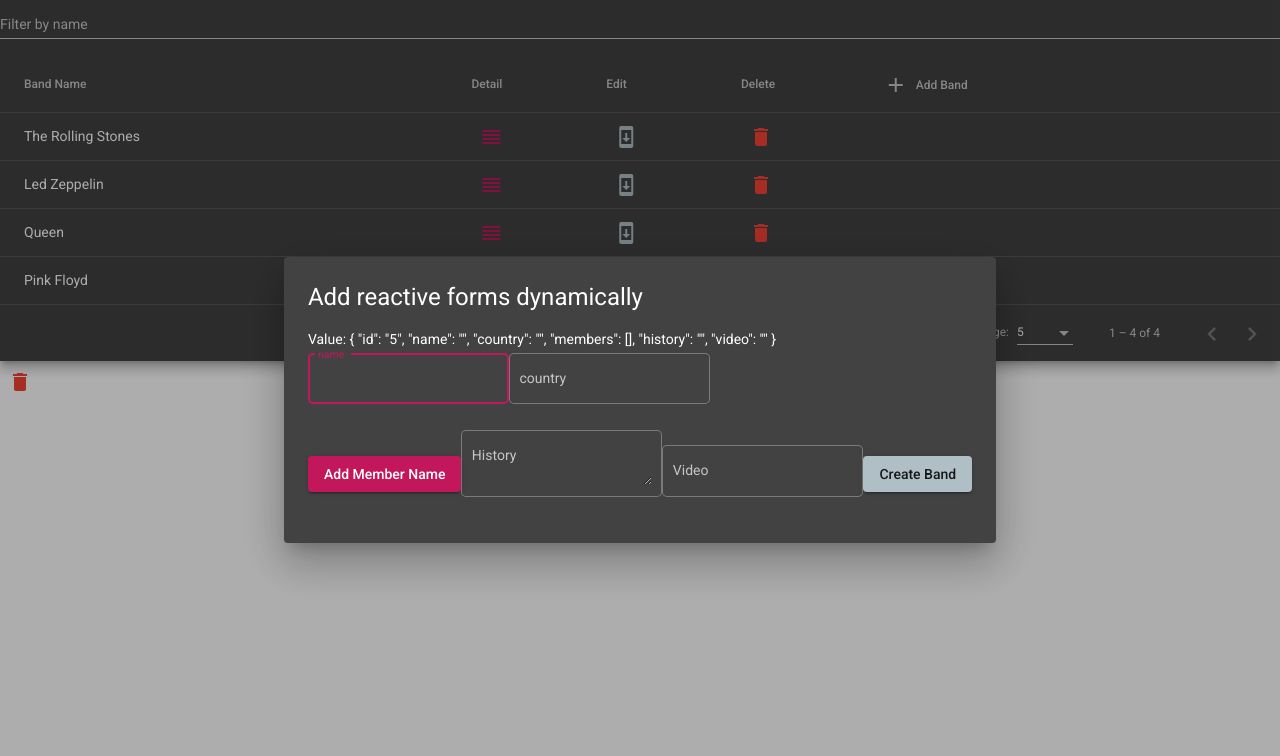
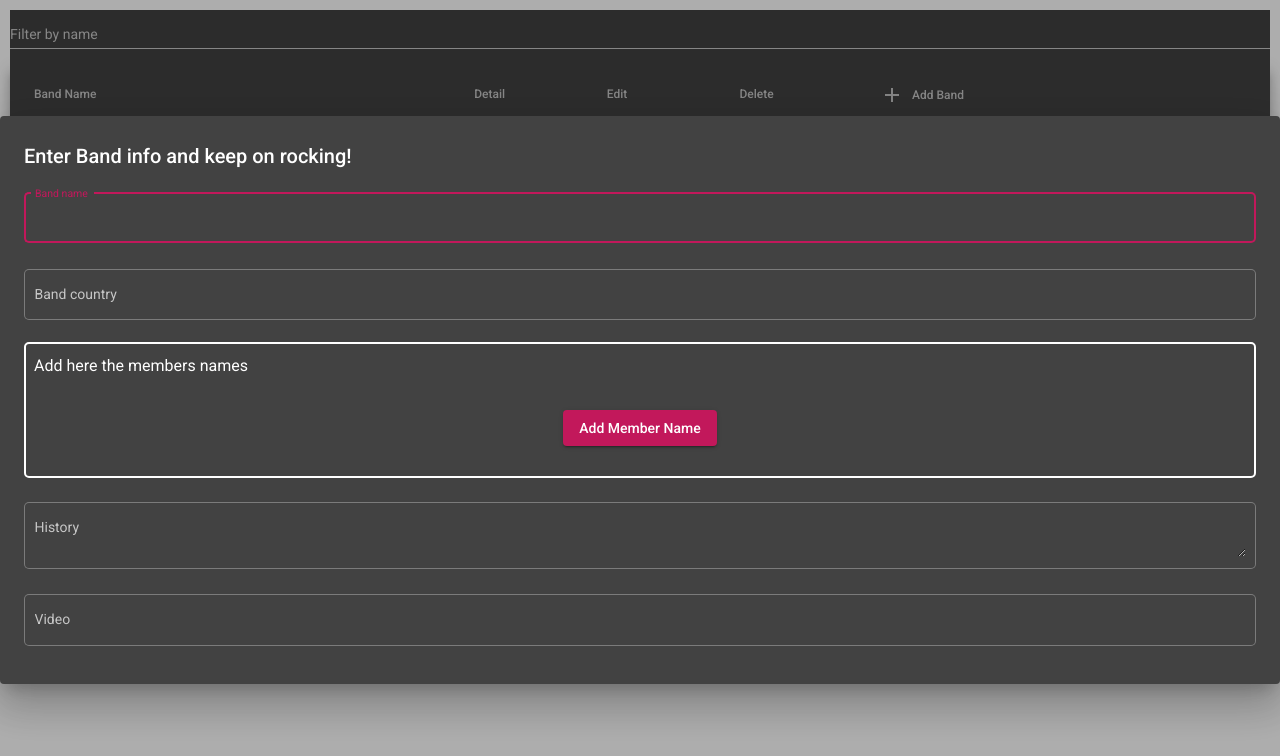
Before and after one commit to PabloGarciaNieto/rock-bands, an Angular app: page / in a window 1280 px wide. Both pictures are taken after a click on the button "add". Shown: the top 756 px of the page. Built offline with nearby package versions, Linux system fonts and the light colour scheme.

Commit message:
css og new-band-dialog-component and bug fixed in openNewBandDialog()

```diff
--- a/src/app/new-band-dialog/new-band-dialog.component.html
+++ b/src/app/new-band-dialog/new-band-dialog.component.html
@@ -1,30 +1,37 @@
 <mat-dialog-content>
     <div class="title">
-        <h1>Add reactive forms dynamically</h1>
-        Value: {{ newBandForm.value | json }}
+        <h2>Enter Band info and keep on rocking!</h2>
+        <!-- Value: {{ newBandForm.value | json }} -->
     </div>
-    <form [formGroup]="newBandForm" class="array-form">
+    <form [formGroup]="newBandForm" class="form-container">
         <mat-form-field appearance="outline">
-            <mat-label>name</mat-label>
-            <input matInput placeholder="name" formControlName="name">
+            <mat-label>Band name</mat-label>
+            <input matInput placeholder="Band name" formControlName="name">
         </mat-form-field>
         <mat-form-field appearance="outline">
-            <mat-label>country</mat-label>
-            <input matInput placeholder="country" formControlName="country">
+            <mat-label>Band country</mat-label>
+            <input matInput placeholder="Band country" formControlName="country">
         </mat-form-field>
-        <div formArrayName="members" class="">
-            <div *ngFor="let memberName of membersNames.controls; let i = index" [formGroupName]="i" class="phones">
-                <h4>Member {{ (i + 1) }}</h4>
-                <mat-form-field>
-                    <input matInput placeholder="name" formControlName="name">
-                </mat-form-field>
-                <mat-form-field>
-                    <input matInput placeholder="surname" formControlName="surname">
-                </mat-form-field>
-                <button mat-raised-button color="warn" (click)="deleteMember(i)">Delete</button>
+        <div class="bandMembers-names-container">
+            <div formArrayName="members">
+                <h3>Add here the members names</h3>
+                <div *ngFor="let memberName of membersNames.controls; let i = index" [formGroupName]="i" class="member-name-container">
+                    <h4>{{(i + 1)}} Band member : {{ newBandForm.value.members[i].name }} {{ newBandForm.value.members[i].surname }}</h4>
+                    <div class="name-control">
+                        <mat-form-field appearance="outline">
+                            <input matInput placeholder="Member name" formControlName="name">
+                        </mat-form-field>
+                        <mat-form-field appearance="outline">
+                            <input matInput placeholder="Member surname" formControlName="surname">
+                        </mat-form-field>
+                    </div>
+                    <button mat-raised-button color="warn" (click)="deleteMember(i)">Delete Name</button>
+                </div>
+            </div>
+            <div class="button-container button-container--add">
+                <button mat-raised-button color="primary" (click)="addMemberName()">Add Member Name</button>
             </div>
         </div>
-        <button mat-raised-button color="primary" (click)="addMemberName()">Add Member Name</button>
         <mat-form-field appearance="outline">
             <mat-label>History</mat-label>
             <textarea matInput placeholder="history" formControlName="history">
--- a/src/app/new-band-dialog/new-band-dialog.component.scss
+++ b/src/app/new-band-dialog/new-band-dialog.component.scss
@@ -0,0 +1,32 @@
+.form-container {
+    display: flex;
+    flex-direction: column;
+}
+
+.name-control {
+    display: flex;
+    flex-direction: column;
+}
+
+.bandMembers-names-container {
+    border: 2px solid #fff;
+    border-radius: 5px;
+    margin-bottom: 20px;
+    padding: 8px;
+}
+
+.member-name-container {
+    //border: 1px solid #9e9e9e;#757575
+    border: 1px solid #bdbdbd;
+    border-radius: 5px;
+    margin-bottom: 20px;
+    padding: 8px;
+}
+
+.button-container {
+    text-align: center;
+    &--add {
+        margin-top: 30px;
+        margin-bottom: 22px;
+    }
+}
--- a/src/app/table/bands-table/bands-table.component.html
+++ b/src/app/table/bands-table/bands-table.component.html
@@ -1,3 +1,4 @@
+<div class="table-container">
     <mat-form-field class="filter-background">
         <mat-label>Filter by name</mat-label>
         <input matInput (keyup)="applyFilter($event)" placeholder="Band name" #input>
@@ -69,3 +70,4 @@
     <button mat-icon-button color="warn" (click)="clear()">
     <mat-icon class="mat-18">delete</mat-icon>
   </button>
+</div>
--- a/src/app/table/bands-table/bands-table.component.scss
+++ b/src/app/table/bands-table/bands-table.component.scss
@@ -1,3 +1,7 @@
+.table-container {
+    padding: 10px;
+}
+
 table {
     width: 100%;
 }
--- a/src/app/table/bands-table/bands-table.component.ts
+++ b/src/app/table/bands-table/bands-table.component.ts
@@ -21,7 +21,6 @@ export class BandsTableComponent implements OnInit, AfterViewInit, OnDestroy {
   displayedColumns: string[] = ['name', 'detail', 'edit', 'delete', 'add'];
   dataSource: MatTableDataSource<Band>;
   bandData: Band[] = [];
-  new: Band = { id: '5', name: 'Deep Purple', country: 'England', members: [{name: ''}], history: '', video: '' };
 
   @ViewChild(MatPaginator)
   paginator!: MatPaginator;
@@ -83,13 +82,19 @@ export class BandsTableComponent implements OnInit, AfterViewInit, OnDestroy {
       data: {
         id: idSt
       },
+      width: '100vw',
+      maxWidth: '100vw',
     });
     dialogRef.afterClosed().subscribe(res => {
+      if (res) {
       this.bandData.push(res.data);
       this.bansService.newBands(this.bandData);
       this.subscriptions.push(this.bansService.bands.subscribe(data => this.bandData = data));
       this.dataSource = new MatTableDataSource(this.bandData);
       localStorage.setItem('dataSource', JSON.stringify(this.bandData));
+      } else {
+        console.log('No band created');
+      }
     });
   }
 
```
Also changed, not shown: src/app/new-band-dialog/new-band-dialog.component.ts (+5 -2 lines), src/styles.scss (+9 -2 lines). Lines whose indentation alone changed are shown as unchanged.
